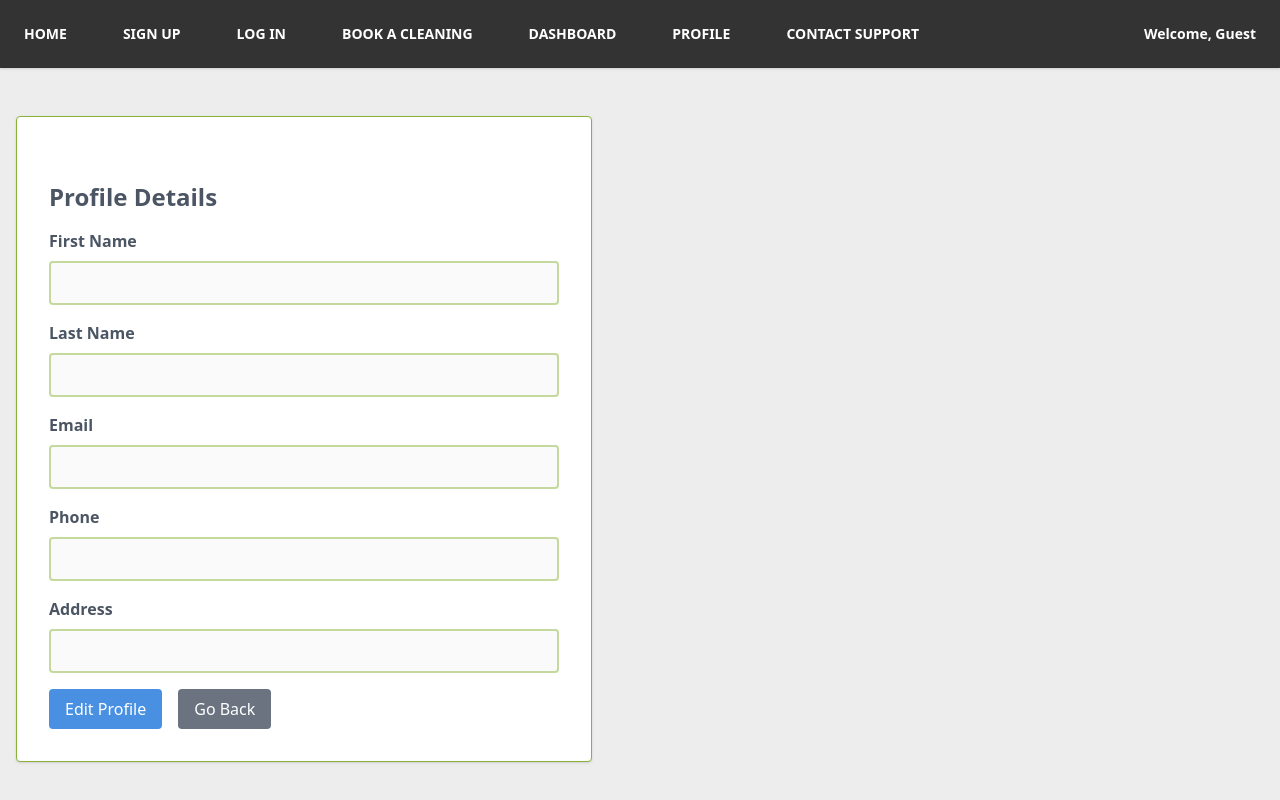
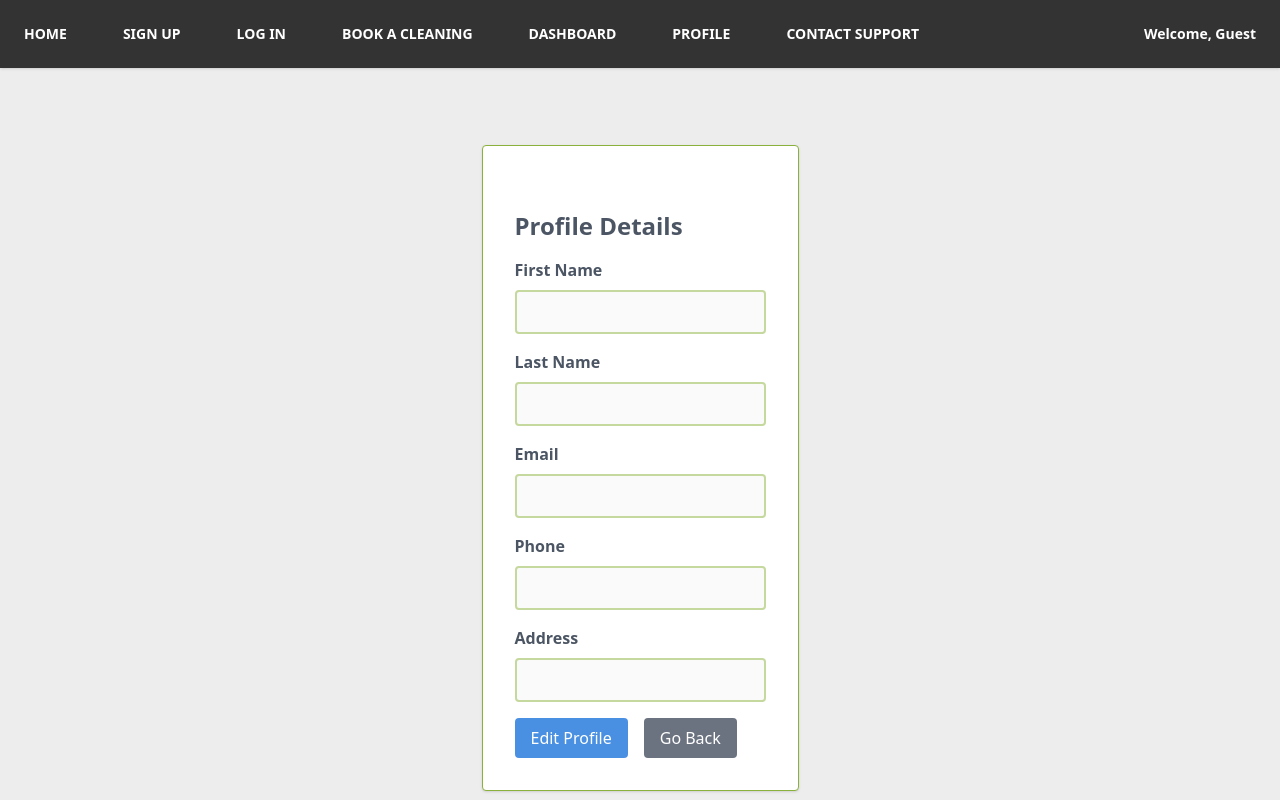
Before and after one commit to jmathtech/jamilcleaningapp, a Next.js app: page /profile in a window 1280 px wide. Shown: the top 800 px of the page. Built offline with nearby package versions, Linux system fonts and the light colour scheme; sample sign-in values are in the browser's storage.

Commit message:
Updating the properties in the edit profile in order to save the user's profile in the database

```diff
--- a/pages/profile.tsx
+++ b/pages/profile.tsx
@@ -97,7 +97,7 @@ const Profile = () => {
     <div className="bg-gray min-h-screen">
       <Navbar />
 
-      <main className="container min-h-screen text-md mx-auto px-4 py-6">
+      <main className="container flex justify-center items-center min-h-screen text-md mx-auto px-4 py-6">
         <div className="bg-white p-8 rounded shadow border-[#8ab13c] border my-6 max-w-xl">
           <h2 className="text-2xl text-gray-600 font-bold mt-8">Profile Details</h2>
           <div className="mt-4">
```
